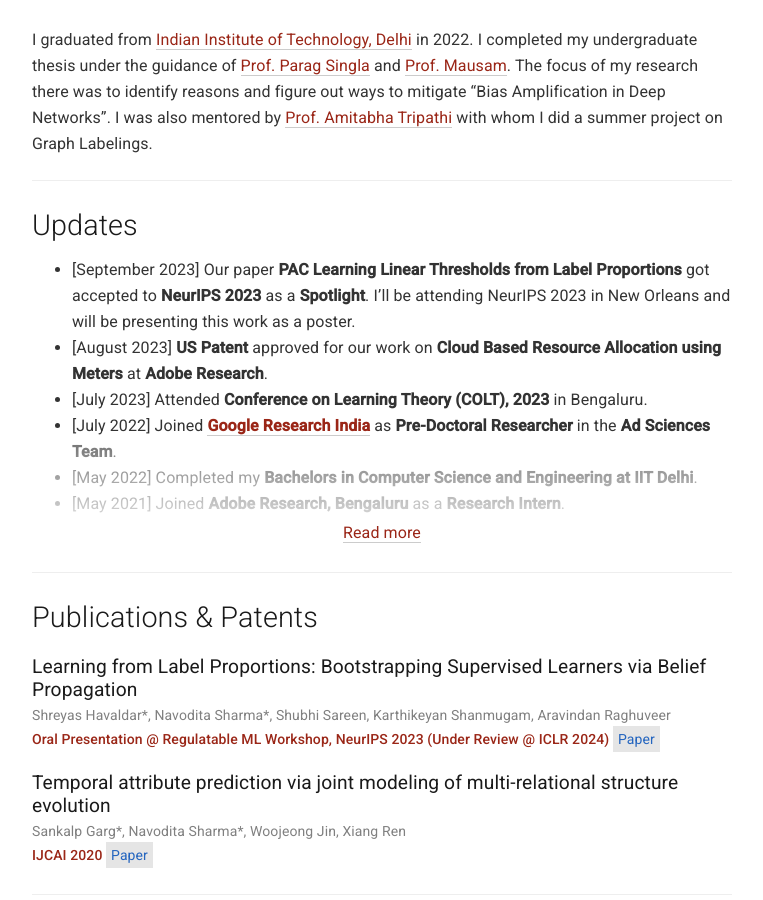
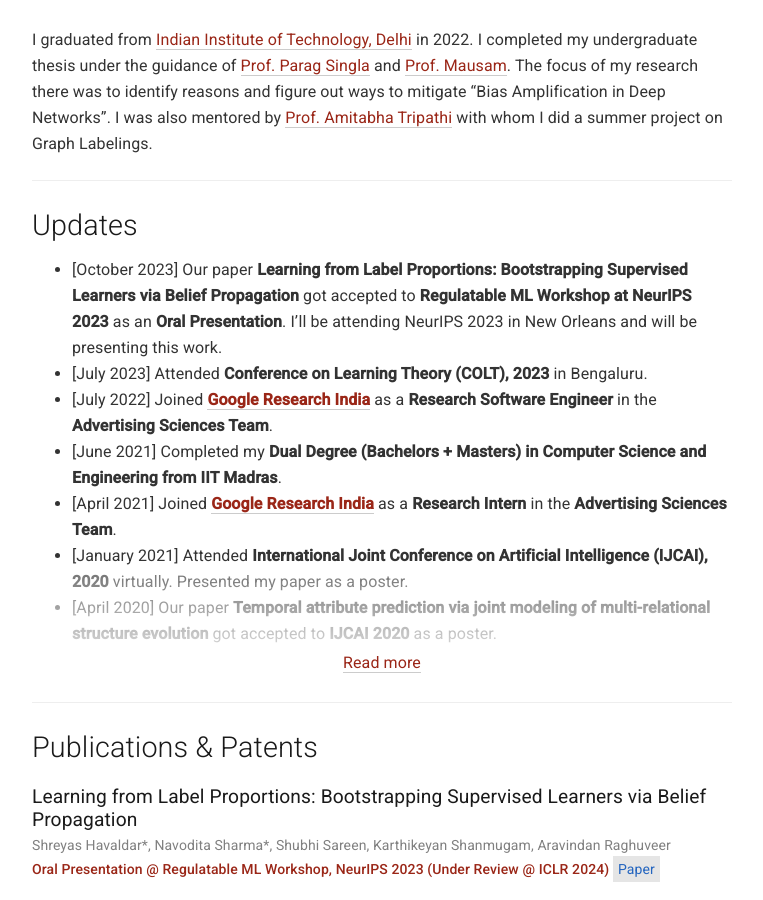
Before and after one commit to navoditas/navoditas.github.io, a Jekyll site: the page built from index.md, in a window 1280 px wide and 900 px high, scrolled down 1203 px. Shown: the whole window, without its empty margins (258-1021 px from the left). Built offline with Jekyll 4.4.1, drawn with Linux system fonts in a browser that asks for light colours.

Commit message:
Modify Updates section.

```diff
--- a/index.md
+++ b/index.md
@@ -71,12 +71,14 @@ I graduated from [Indian Institute of Technology, Delhi](https://home.iitd.ac.in
 
 <a name="/news"></a>
 # Updates
-- [September 2023] Our paper **PAC Learning Linear Thresholds from Label Proportions** got accepted to **NeurIPS 2023** as a **Spotlight**. I'll be attending NeurIPS 2023 in New Orleans and will be presenting this work as a poster.
-- [August 2023] **US Patent** approved for our work on **Cloud Based Resource Allocation using Meters** at **Adobe Research**.
+- [October 2023] Our paper **Learning from Label Proportions: Bootstrapping Supervised Learners via Belief Propagation** got accepted to **Regulatable ML Workshop at NeurIPS 2023** as an **Oral Presentation**. I'll be attending NeurIPS 2023 in New Orleans and will be presenting this work.
 - [July 2023] Attended **Conference on Learning Theory (COLT), 2023** in Bengaluru.
-- [July 2022] Joined [**Google Research India**](https://research.google/locations/india/) as **Pre-Doctoral Researcher** in the **Ad Sciences Team**.
-- [May 2022] Completed my **Bachelors in Computer Science and Engineering at IIT Delhi**.
-- [May 2021] Joined **Adobe Research, Bengaluru** as a **Research Intern**.
+- [July 2022] Joined [**Google Research India**](https://research.google/locations/india/) as a **Research Software Engineer** in the **Advertising Sciences Team**.
+- [June 2021] Completed my **Dual Degree (Bachelors + Masters) in Computer Science and Engineering from IIT Madras**.
+- [April 2021] Joined [**Google Research India**](https://research.google/locations/india/) as a **Research Intern** in the **Advertising Sciences Team**.
+- [January 2021] Attended **International Joint Conference on Artificial Intelligence (IJCAI), 2020** virtually. Presented my paper as a poster.
+- [April 2020] Our paper **Temporal attribute prediction via joint modeling of multi-relational structure evolution** got accepted to **IJCAI 2020** as a poster.
+- [May 2019] Joined **Viterbi School of Engineering, USC** as a **Research Intern**. Was one of the **15 students** selected from India through the **IUSSTF-Viterbi program**.
 
 <div id="read-more-button">
     <a nohref>Read more</a>
```
